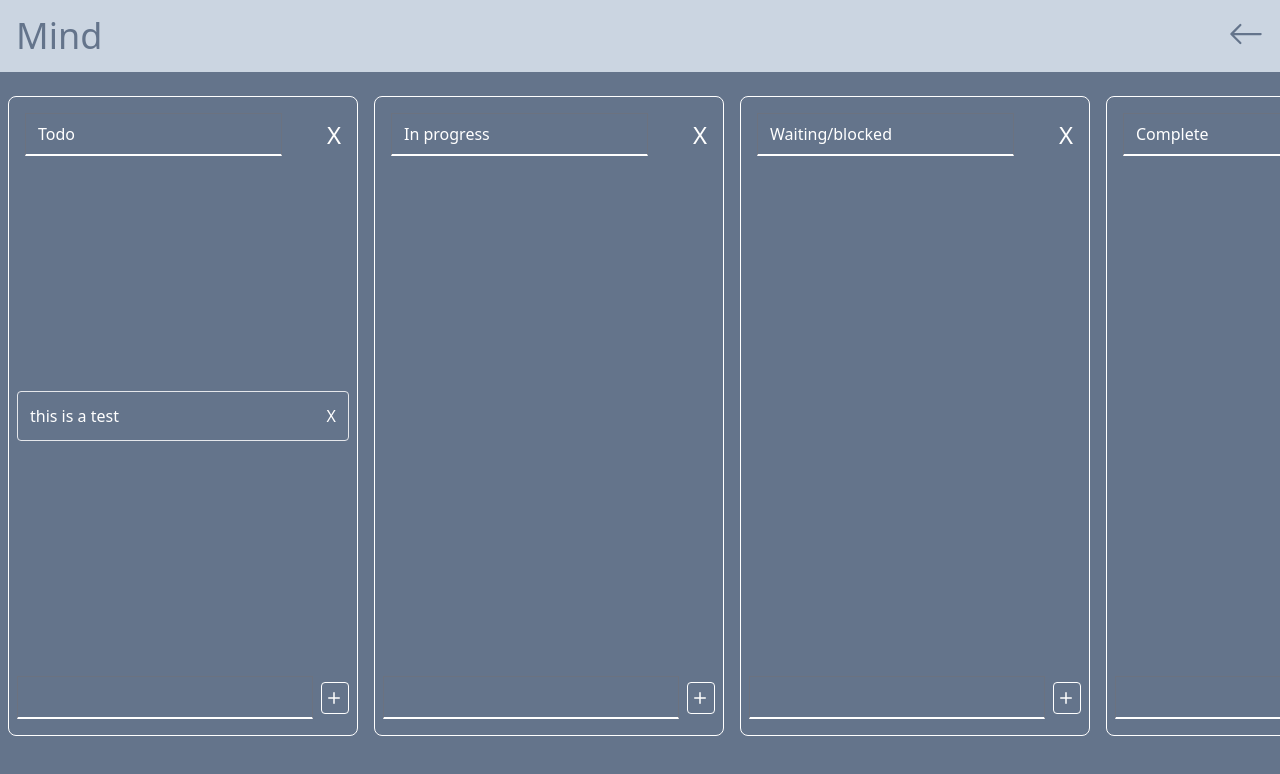
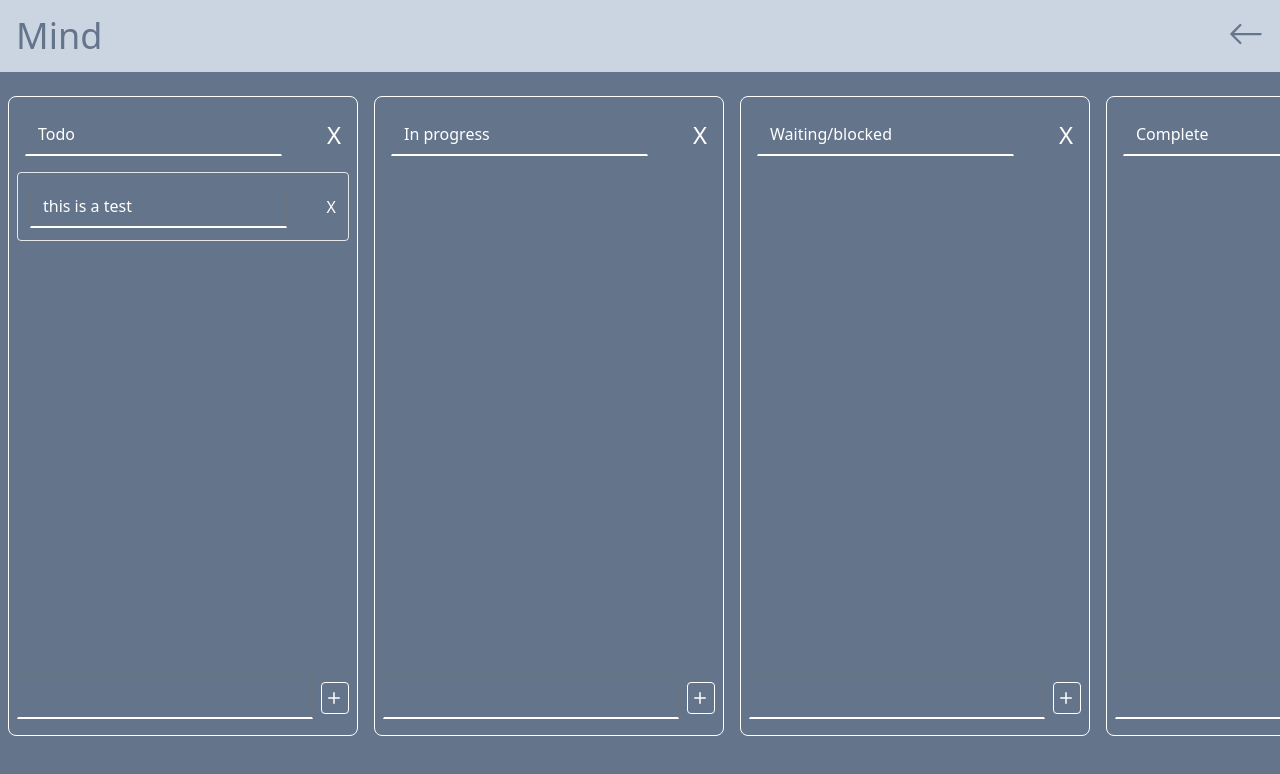
Before and after one commit to fillip1984/focus-ui, a React (Vite) app: page /boards/1 in a window 1280 px wide. Shown: the top 774 px of the page. Built offline with nearby package versions, Linux system fonts and the light colour scheme.

Commit message:
crud operations complete but not enough validation

```diff
--- a/src/components/board/BucketView.tsx
+++ b/src/components/board/BucketView.tsx
@@ -12,12 +12,8 @@ const BucketView = ({ boardId, bucket }: BucketProps) => {
   const [newTask, setNewTask] = useState("");
   const newTaskRef = useRef<HTMLInputElement>(null);
 
-  const { addTask, removeTask, removeBucket, updateBucket } =
+  const { addTask, removeTask, removeBucket, updateBucket, updateTask } =
     useContext(BoardContext);
-
-  const updateBucketName = (name: string) => {
-    updateBucket(boardId, bucket.id, { ...bucket, name });
-  };
 
   const handleAddTask = () => {
     addTask(boardId, bucket.id, {
@@ -31,12 +27,17 @@ const BucketView = ({ boardId, bucket }: BucketProps) => {
 
   return (
     <div className="new-bucket flex w-[350px] flex-col items-center justify-between rounded-lg border border-white p-2">
-      <div className="flex w-full justify-between p-2">
+      <div className="w-full">
+        <div className="mb-2 flex w-full justify-between p-2">
           <input
             type="text"
             defaultValue={bucket.name}
-          // onChange={(e) => setBucketName(e.target.value)}
-          onBlur={(e) => updateBucketName(e.target.value)}
+            onBlur={(e) =>
+              updateBucket(boardId, bucket.id, {
+                ...bucket,
+                name: e.target.value,
+              })
+            }
             className="border-b-2 border-b-white bg-transparent focus:border-transparent focus:border-b-inherit focus:ring-0"
           />
           <button
@@ -52,7 +53,17 @@ const BucketView = ({ boardId, bucket }: BucketProps) => {
             <div
               key={task.id}
               className="flex w-full justify-between rounded border p-3">
-            <span>{task.name}</span>
+              <input
+                type="text"
+                defaultValue={task.name}
+                onBlur={(e) =>
+                  updateTask(boardId, bucket.id, task.id, {
+                    ...task,
+                    name: e.target.value,
+                  })
+                }
+                className="border-b-2 border-b-white bg-transparent focus:border-transparent focus:border-b-inherit focus:ring-0"
+              />
               <button
                 type="button"
                 className="hover:text-red-400"
@@ -61,6 +72,7 @@ const BucketView = ({ boardId, bucket }: BucketProps) => {
               </button>
             </div>
           ))}
+        </div>
       </div>
 
       <div className="my-2 flex w-full items-center gap-2">
--- a/src/contexts/BoardContext.tsx
+++ b/src/contexts/BoardContext.tsx
@@ -66,6 +66,7 @@ const BoardContextProvider = ({ children }: BoardContextProviderProps) => {
   //     })
   //   );
   // };
+
   const addBucket = (boardId: number, bucket: Bucket) => {
     setBoards(
       boards.map((board) => {
```
Lines whose indentation alone changed are shown as unchanged.
